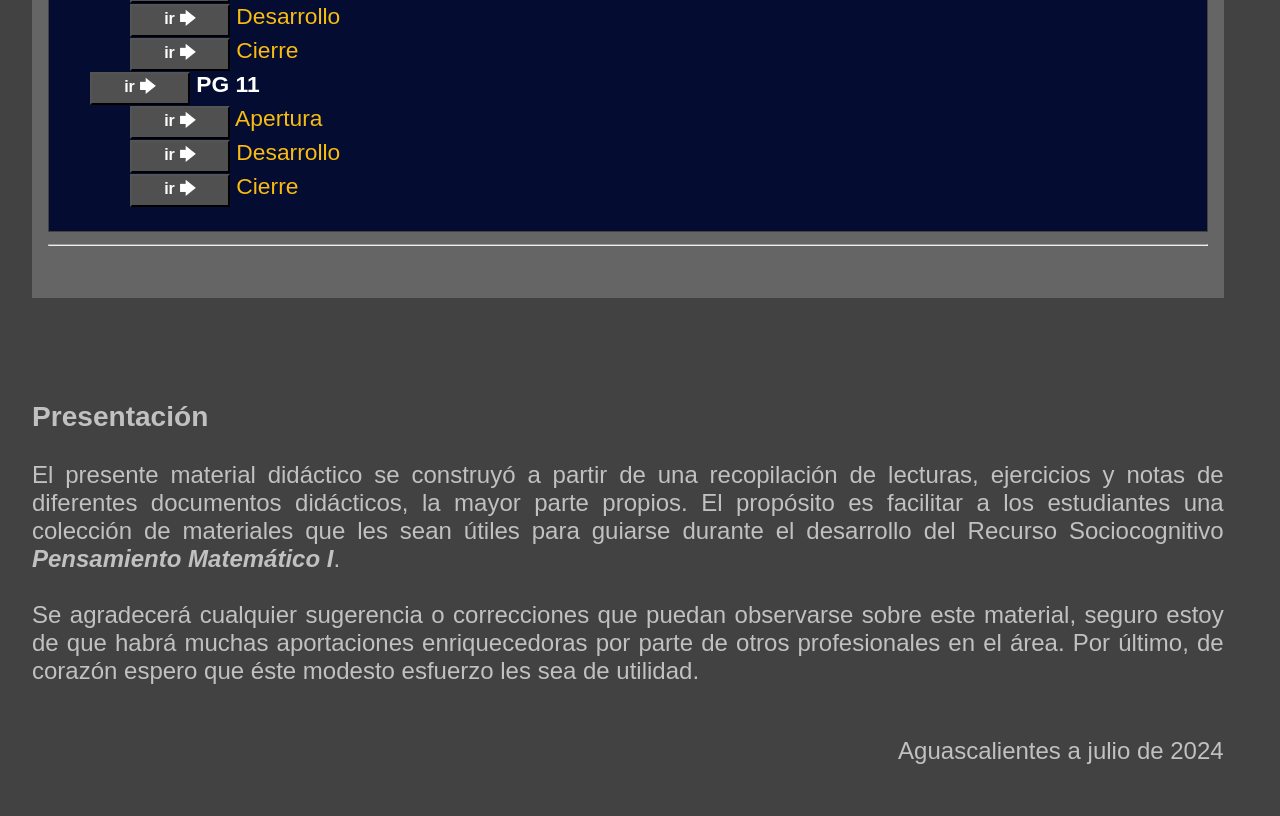
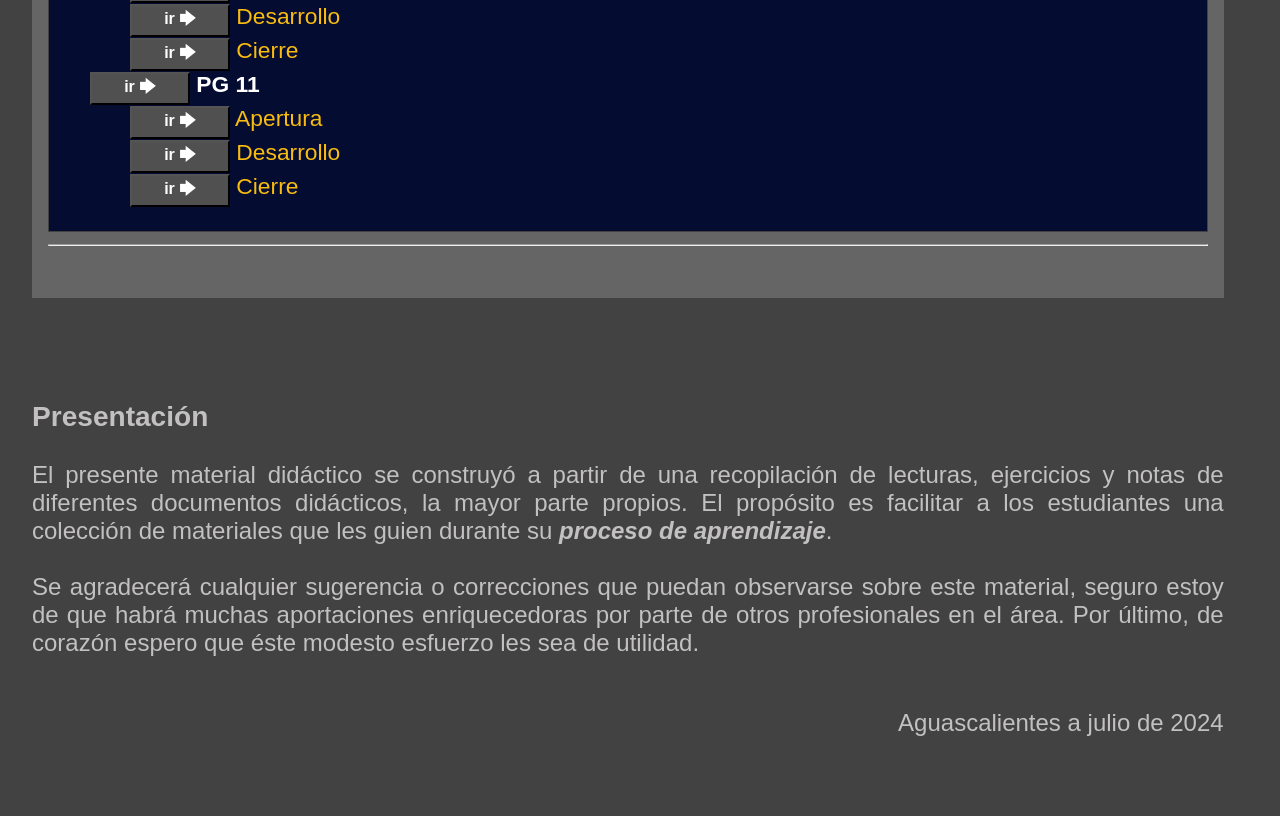
Before and after one commit to renebec/PM-I, a plain HTML site: page docs/index.html in a window 1280 px wide. Shown: the part 2460-3276 px from the top of the page. After the commit the page ends 3253 px from the top, so only its background shows below. Drawn offline with Linux system fonts and the light colour scheme.

Commit message:
Update index.html

```diff
--- a/docs/index.html
+++ b/docs/index.html
@@ -573,9 +573,8 @@
                 El presente material didáctico se construyó a partir de una recopilación de lecturas, ejercicios
                 y notas de diferentes documentos didácticos, la mayor parte propios. El propósito es
                 facilitar a los estudiantes una
-                colección de materiales que les sean útiles para guiarse durante el desarrollo del
-                Recurso Sociocognitivo
-                <i style="font-weight:bold;">Pensamiento Matemático I</i>.
+                colección de materiales que les guien durante su
+                <i style="font-weight:bold;">proceso de aprendizaje</i>.
                 <br>
                 <br>
                 Se agradecerá cualquier sugerencia o correcciones
```
